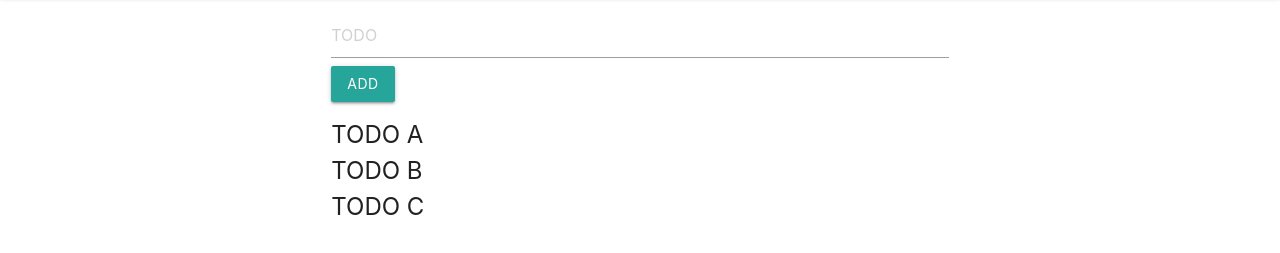
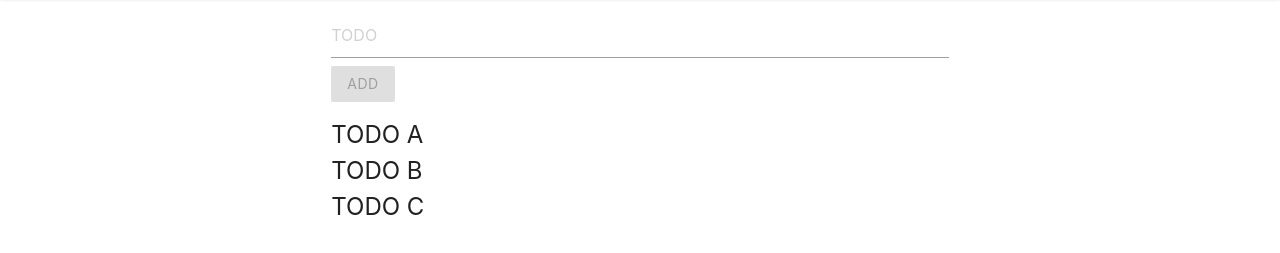
Before and after one commit to walkersumida/angularjs-examples, a plain HTML site: page todo-app/index.html in a window 1280 px wide. Shown: the part 67-320 px from the top of the page. Drawn offline with nearby package versions, Linux system fonts and the light colour scheme; some packages are replaced by stand-ins of ours.

Commit message:
Add todo validation

```diff
--- a/todo-app/style/base.css
+++ b/todo-app/style/base.css
@@ -31,3 +31,10 @@
 .todo-title {
     font-size: 24px;
 }
+
+.btn[disabled] {
+    background-color: #DFDFDF !important;
+    box-shadow: none;
+    color: #9F9F9F !important;
+    cursor: default;
+}
--- a/todo-app/views/todo.html
+++ b/todo-app/views/todo.html
@@ -1,7 +1,11 @@
-<div class="input-field">
-    <input ng-model="todo.new" placeholder="TODO" id="todo-new" type="text" class="validate">
-    <button class="btn" ng-click="todo.add()">Add</button>
-</div>
+<form name="todoForm" novalidate>
+    <div class="input-field">
+        <input ng-model="todo.new" ng-required="true" placeholder="TODO" name="todoNew" type="text">
+        <button class="btn" ng-disabled="todoForm.$invalid" ng-click="todoForm.$valid && todo.add()">
+            Add
+        </button>
+    </div>
+</form>
 <ul>
     <li ng-repeat="rcd in todo.data">
         <div class="todo-title">{{ rcd.title }}</div>
```
